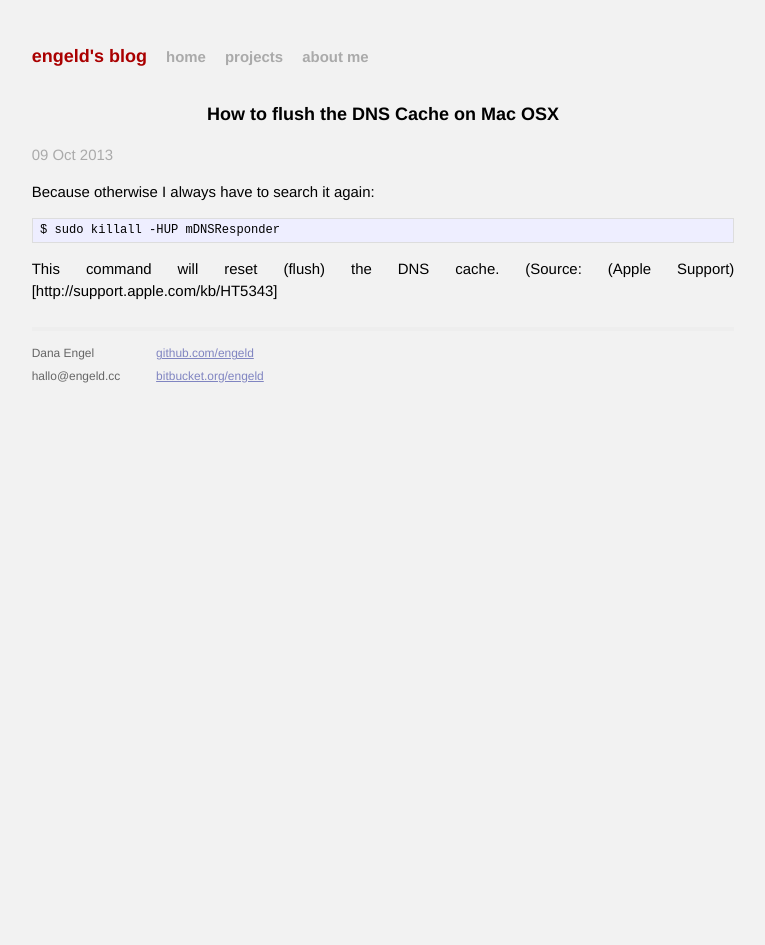
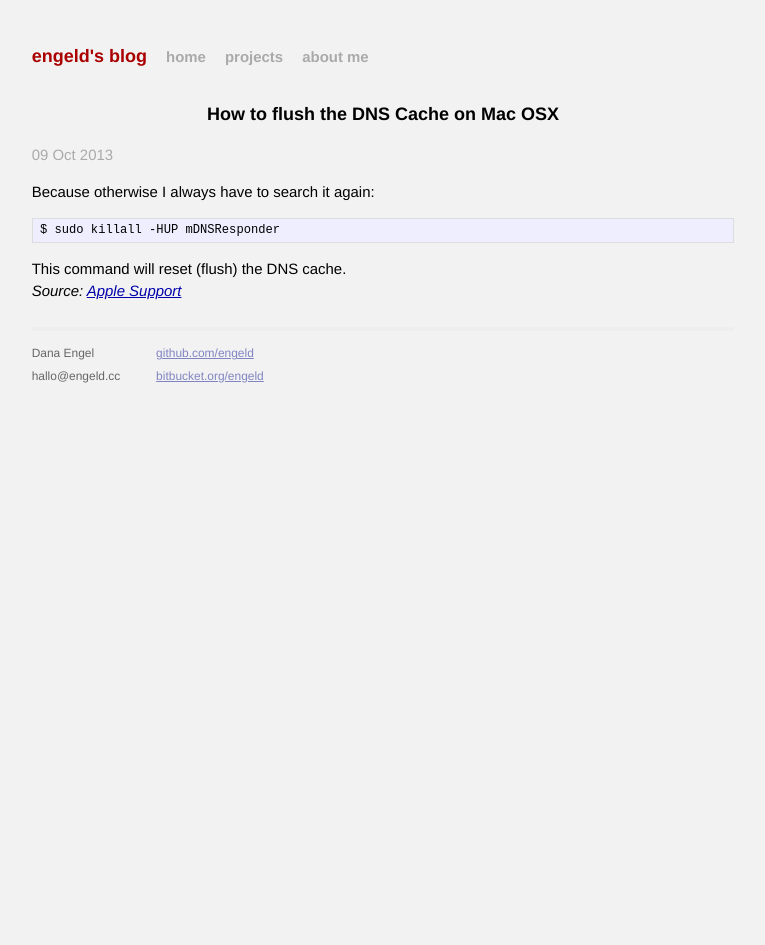
Before and after one commit to engeld/engeld.github.com, a Jekyll site: the page built from _posts/2013-10-09-how-to-flush-the-dns-cache.markdown, in a window 1280 px wide. Shown: the whole page, without its empty margins (257-1022 px from the left). Built offline with Jekyll 4.4.1, drawn with Linux system fonts in a browser that asks for light colours; Markdown is read by kramdown in place of the engine named in the settings.

Commit message:
fix formating

```diff
--- a/_posts/2013-10-09-how-to-flush-the-dns-cache.markdown
+++ b/_posts/2013-10-09-how-to-flush-the-dns-cache.markdown
@@ -7,4 +7,4 @@ Because otherwise I always have to search it again:
     $ sudo killall -HUP mDNSResponder
 
 This command will reset (flush) the DNS cache.
-(Source: (Apple Support)[http://support.apple.com/kb/HT5343]
+*Source: [Apple Support](http://support.apple.com/kb/HT5343)*
```
